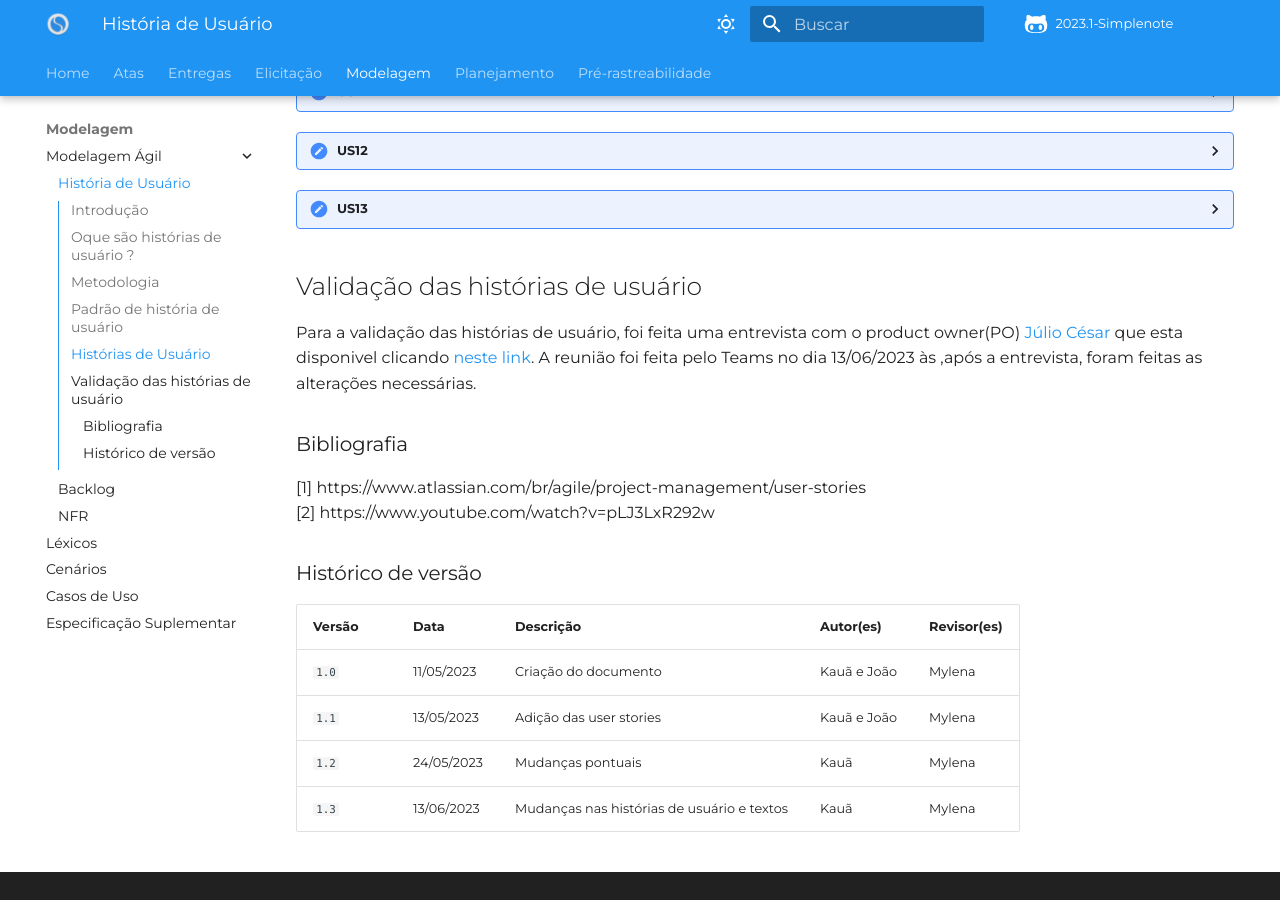
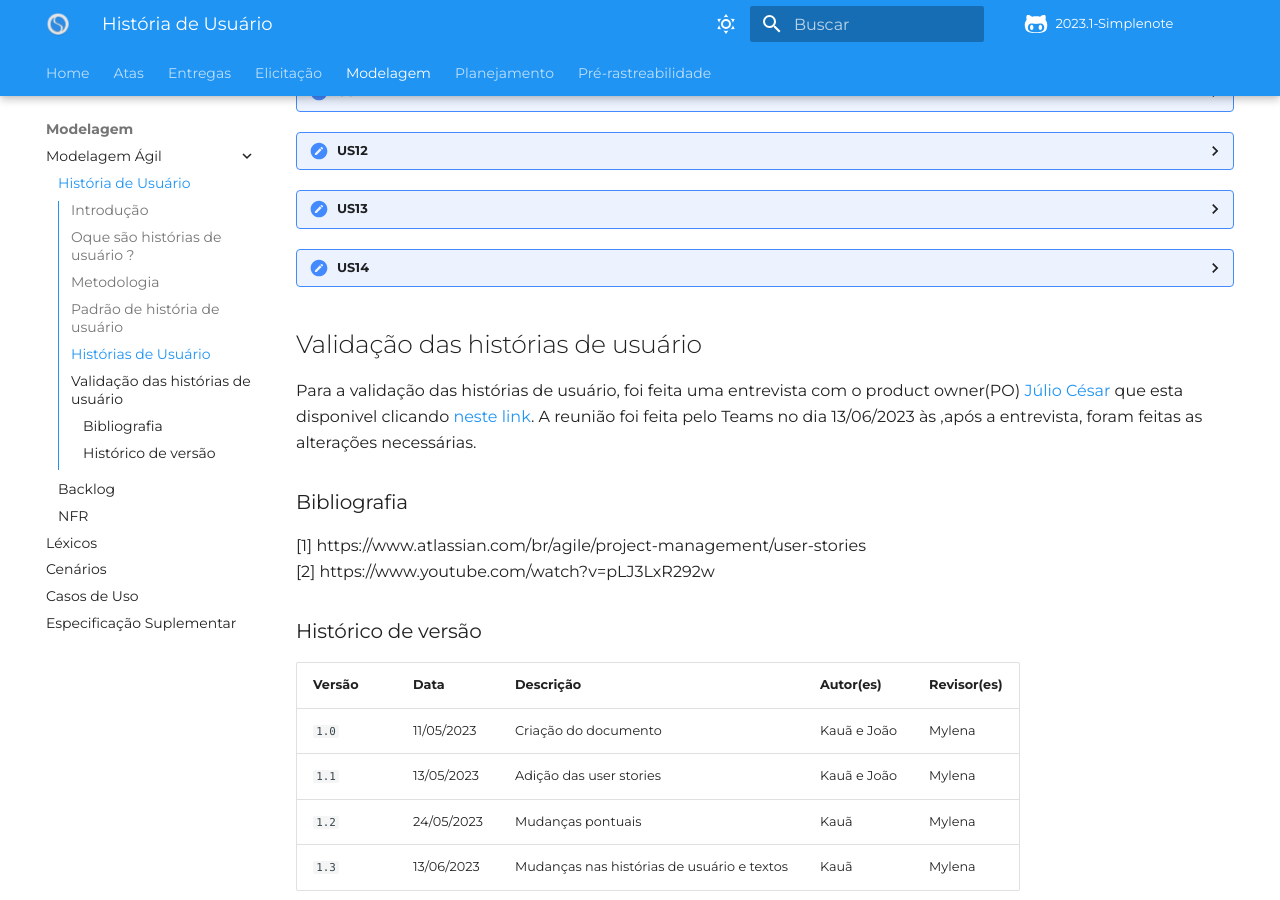
Before and after one commit to Requisitos-de-Software/2023.1-Simplenote, an MkDocs documentation site: the page built from docs/modelagem/agil/User_story.md, in a window 1280 px wide and 900 px high, scrolled down 2204 px. Built offline with MkDocs 1.6.1 and Material for MkDocs 9.7.7, drawn with Linux system fonts in a browser that asks for light colours; some web fonts are replaced; comment, search, counter and statistics services are not loaded.

Commit message:
Adição da história de usuário 14

```diff
--- a/docs/modelagem/agil/User_story.md
+++ b/docs/modelagem/agil/User_story.md
@@ -378,6 +378,32 @@
    </div>
 </details>
 
+<details>
+   <summary>US14</summary>
+   <table>
+      <thead>
+         <tr>
+            <th>História de usuário</th>
+            <th>Tema</th>
+            <th>Critérios de aceitação</th>
+            <th>Prioridade</th>
+         </tr>
+      </thead>
+      <tbody>
+         <tr>
+           <td>Eu, como usuário, desejo poder fazer login no aplicativo através de outras plataformas como google ou facebook para melhorar minha interação com o aplicativo.</td>
+           <td>Notas</td>
+           <td>O sistema deve conter um campo de login.</br>O sistema deve conter uma interface para acesso do aplicativo tal como um de registro.</br>O aplicativo deve se ligar ao banco de dados do aplicativo selecionado.</td>
+           <td>Alta</td>
+         </tr>
+      </tbody>
+   </table>
+   <div style="text-align: center">
+      <p> Tabela 14: História de Usuário 14 (Fonte: Autores, 2023).</p>
+   </div>
+</details>
+
+
 ## Validação das histórias de usuário
 Para a validação das histórias de usuário, foi feita uma entrevista com o product owner(PO) [Júlio César](https://github.com/JulioDinizN) que esta disponivel clicando [neste link](). A reunião foi feita pelo Teams no dia 13/06/2023 às ,após a entrevista, foram feitas as alterações necessárias.
 
```
